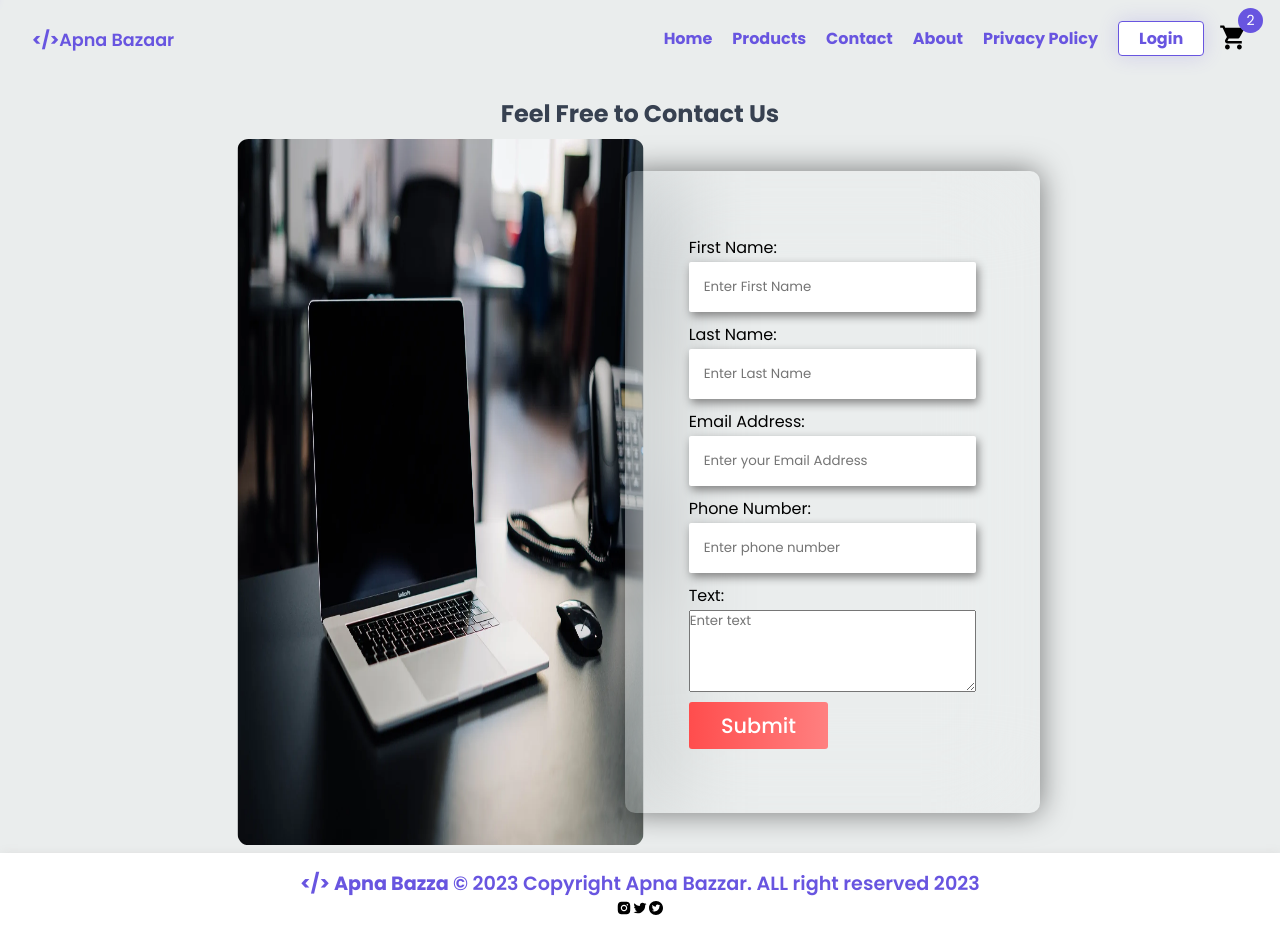
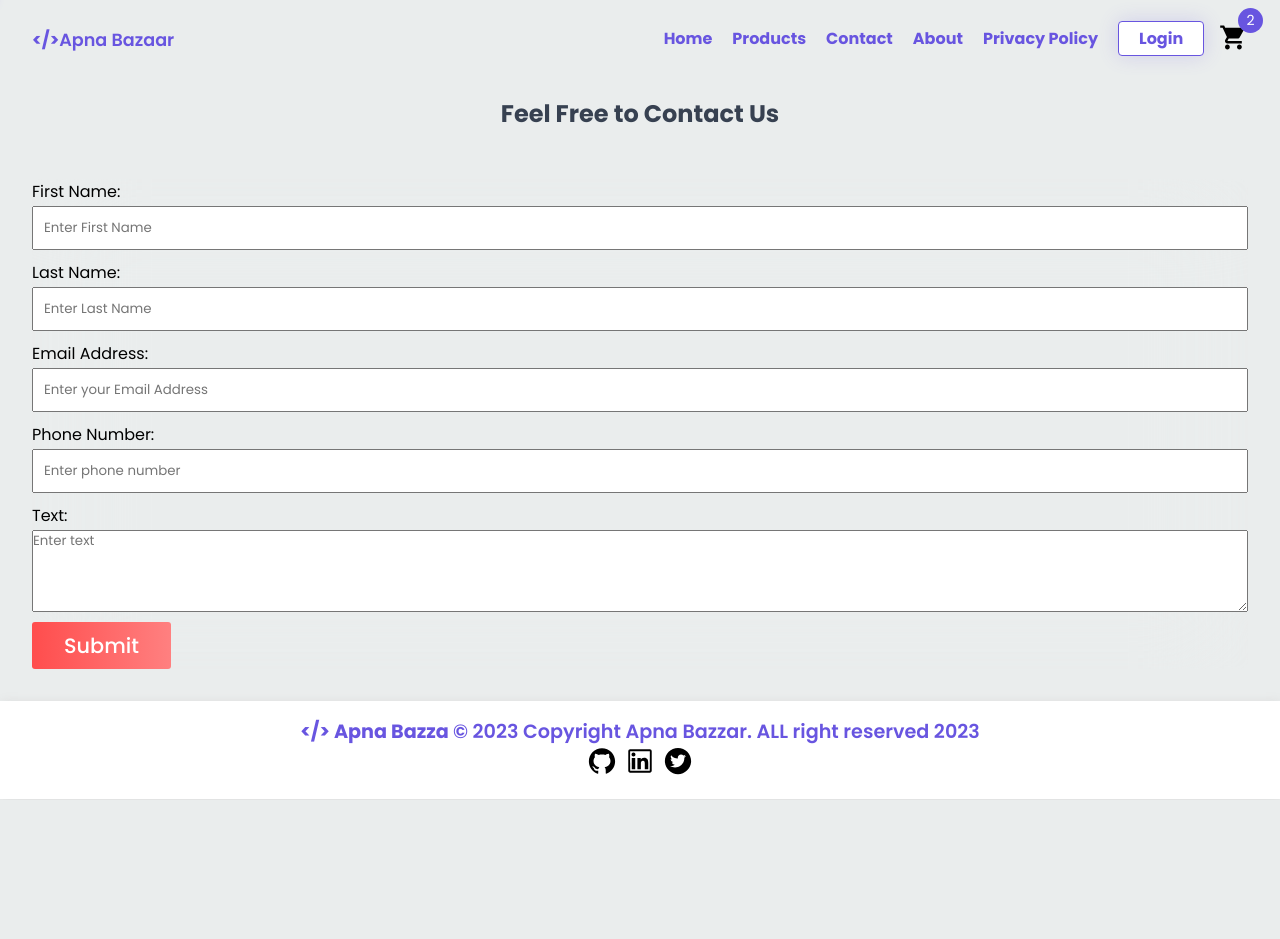
Before and after one commit to CODEwithSAMG/ecomerce-app, a React (Create React App) app: page /contact in a window 1280 px wide. After the commit the page ends 800 px from the top, so only its background shows below. Built offline with nearby package versions, Linux system fonts and the light colour scheme.

Commit message:
contact us, footer, about layout fixed

```diff
--- a/src/UI/LoadingSpinner.js
+++ b/src/UI/LoadingSpinner.js
@@ -16,13 +16,13 @@ export const LoadingSpinner = () => (
 
 export const CircularSpinner = () => (
     <Oval
-        height={25}
-        width={25}
+        height={40}
+        width={40}
         color="rgb(53 30 207)"
         ariaLabel='oval-loading'
-        secondaryColor="white"
+        // secondaryColor="white"
         strokeWidth={6}
-        strokeWidthSecondary={2}
+    // strokeWidthSecondary={2}
 
     />
 
--- a/src/components/ContactUs.js
+++ b/src/components/ContactUs.js
@@ -1,6 +1,5 @@
 import { useEffect, useState } from 'react';
 import { TopLoader } from '../UI/TopLoader';
-import { LazyLoadImage } from "react-lazy-load-image-component";
 import { POSTDATA } from "../auth/HTTRequests"
 import { toast, ToastContainer } from "react-toastify";
 
@@ -61,14 +60,7 @@ const ContactUs = () => {
             <ToastContainer position="top-center" />
             <h2 className='contactus_title'>Feel Free to Contact Us</h2>
 
-            <section className='contactus_container'>
-                <LazyLoadImage
-                    className='left_contact'
-                    src="contact.webp"
-                    alt="contact img"
-                />
-
-
+            <section className='contactus_container p-10'>
                 <div className='right_contact'>
                     <form>
                         <div>
--- a/src/components/about/About.js
+++ b/src/components/about/About.js
@@ -15,7 +15,7 @@ const AboutUsPage = () => {
             <p className="about-us-heading">About Apna Bazza</p>
             <p className="about-us-description">Welcome to Apna Bazza, your premier destination for online shopping.</p>
 
-            <p className='about-us-paragraph'> Established in [Year], Apna Bazza has embarked on a journey to redefine your online shopping experience. With an extensive range of top-notch products across various categories, we are committed to bringing you quality and convenience.
+            <p className='about-us-paragraph'> Established in year 2000, Apna Bazza has embarked on a journey to redefine your online shopping experience. With an extensive range of top-notch products across various categories, we are committed to bringing you quality and convenience.
 
                 Our story revolves around your satisfaction. We understand that each purchase holds importance, and that's why our dedicated customer support team is here to ensure a seamless shopping journey. At Apna Bazza, you're not just a customer; you're part of our family.
 
@@ -33,7 +33,7 @@ const AboutUsPage = () => {
 
             <section className="brand-story">
                 <h2>Our Brand Story</h2>
-                <p>Established in [Year], Apna Bazza embarked on a journey to redefine online shopping...</p>
+                <p>Established in year 2000, Apna Bazza embarked on a journey to redefine online shopping...</p>
             </section>
 
             <section className="values-mission">
--- a/src/components/footer/Footer.js
+++ b/src/components/footer/Footer.js
@@ -1,4 +1,5 @@
-import { AiFillInstagram, AiFillTwitterCircle, AiOutlineTwitter } from "react-icons/ai"
+import { AiFillTwitterCircle, AiOutlineGithub, AiOutlineLinkedin } from "react-icons/ai";
+import { Link } from "react-router-dom";
 
 const Footer = () => {
     return (
@@ -8,10 +9,11 @@ const Footer = () => {
                     Apna Bazza </b> &copy; 2023 Copyright Apna Bazzar. ALL right reserved 2023
             </p>
 
-            <AiFillInstagram />
-            <AiOutlineTwitter />
-            <AiFillTwitterCircle />
-
+            <div>
+                <Link to="https://github.com/CODEwithSAMG" target="_"><AiOutlineGithub style={{ fontSize: 30 }} /></Link>
+                <Link to="https://www.linkedin.com/in/shivam-softwaredev" target="_"><AiOutlineLinkedin style={{ fontSize: 30 }} /></Link>
+                <Link to="https://twitter.com/ShivamG00378827" target="_"><AiFillTwitterCircle style={{ fontSize: 30 }} /></Link>
+            </div>
         </footer>
     )
 }
--- a/src/components/home/Home.js
+++ b/src/components/home/Home.js
@@ -7,7 +7,7 @@ import { AppContext } from '../../context/ProductContext';
 
 const Home = () => {
     const [productsData, setProductsData] = useState([]);
-    const [progress, setProgress] = useState(0);
+    const [progress, setProgress] = useState();
 
     const { getApiProduct, singleProduct } = useContext(AppContext);
 
@@ -24,7 +24,7 @@ const Home = () => {
 
     useEffect(() => {
         fetchData();
-        getApiProduct()
+        getApiProduct();
     }, []);
 
     return (
--- a/src/components/products/Products.js
+++ b/src/components/products/Products.js
@@ -4,7 +4,7 @@ import { ListView, GridView } from "../../components";
 
 import { TopLoader } from '../../UI/TopLoader';
 import { BsFillGridFill, BsList } from 'react-icons/bs';
-import { LoadingSpinner } from '../../UI/LoadingSpinner';
+import { LoadingSpinner, CircularSpinner } from '../../UI/LoadingSpinner';
 
 const Products = () => {
     const [products, setProducts] = useState([]);
@@ -45,8 +45,8 @@ const Products = () => {
 
     if (products.length === 0) {
         return (
-            <div style={{ height: "84vh" }}>
-                <LoadingSpinner />
+            <div className="loading_spinner">
+                <CircularSpinner />
             </div>
         );
     }
--- a/src/globals.scss
+++ b/src/globals.scss
@@ -848,10 +848,8 @@ a {
 }
 
 .contactus_container {
-  display: flex;
-  margin: 2.5rem auto;
-  max-width: 60vw;
   width: 100%;
+  justify-content: center;
 }
 
 .contactus_title {
@@ -862,11 +860,9 @@ a {
 }
 
 .right_contact {
-  width: 55%;
-  padding: 4rem;
+  width: 100%;
   border-radius: 10px;
   backdrop-filter: blur(50px);
-  box-shadow: 0px 0px 30px rgba(0, 0, 0, 0.5);
 
   form {
     div {
@@ -876,11 +872,7 @@ a {
       margin-bottom: 10px;
 
       input {
-        padding: 15px;
-        border: none;
-        outline: none;
-        box-shadow: 2px 4px 10px gray;
-        border-radius: 2px;
+        padding: 10px;
       }
 
       textarea {
@@ -1171,6 +1163,10 @@ figure {
   p {
     font-size: 1.2rem;
   }
+
+  div svg {
+    margin: 0 4px;
+  }
 }
 
 .signup_btn {
@@ -1812,3 +1808,10 @@ figure {
     display: none;
   }
 }
+
+.loading_spinner {
+  display: flex;
+  justify-content: center;
+  align-items: center;
+  height: 78vh;
+}
--- a/src/reducer/AddToCartReducer.js
+++ b/src/reducer/AddToCartReducer.js
@@ -5,23 +5,21 @@ const AddToCartReducer = (state, action) => {
 
             let cartProduct = { image, title, rating, price, count };
 
-            const existingProductInCart = state.cart.find((item) => item.id === id);
-
+            const existingProductInCart = state?.cart?.find((item) => {
+                console.log(item.id)
+                console.log(id)
+                return item.id === id
+            })
             if (existingProductInCart) {
                 return {
+                    cart: "hello"
+                };
+            } else {
+                return {
                     ...state,
-                    cart: state.cart.map(item =>
-                        item.id === id
-                            ? { ...item, count: item.count + count }
-                            : item
-                    )
+                    cart: [...state.cart, cartProduct]
                 };
             }
-
-            return {
-                ...state,
-                cart: [...state.cart, cartProduct]
-            };
 
         case "deleteCartItem":
             return {
```
